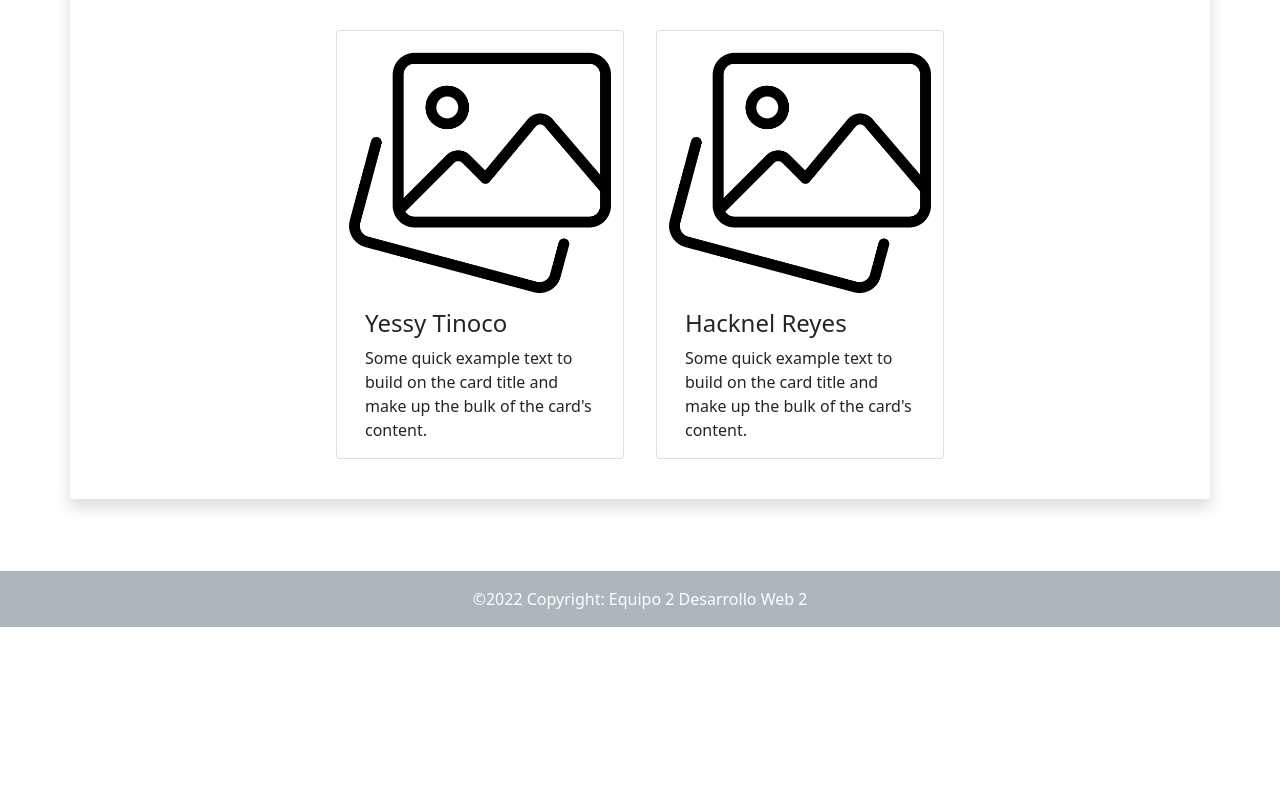
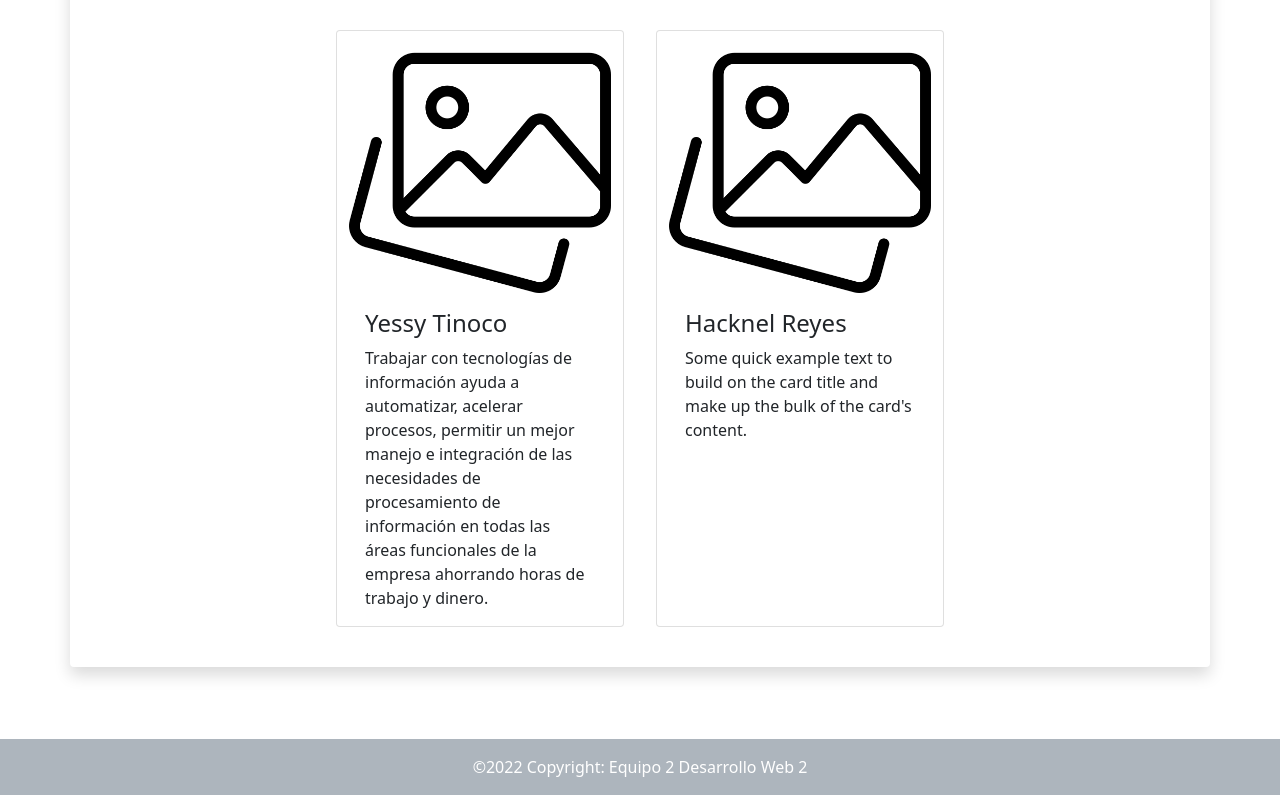
Before and after one commit to YessyTinoco/group2.github.io, a plain HTML site: page index.html in a window 1280 px wide. Shown: the part 3982-4777 px from the top of the page. Before the commit the page ends 4609 px from the top, so only its background shows below. Drawn offline with nearby package versions, Linux system fonts and the light colour scheme; files whose address does not match are found by name.

Commit message:
Opinión -- Yessy Tinoco

```diff
--- a/index.html
+++ b/index.html
@@ -223,10 +223,9 @@
 
                 <div class="card-body">
                     <h4>Yessy Tinoco</h4>
-                    <p class="card-text">Some quick example text to build on the card title and make up the bulk of
-                        the
-                        card's
-                        content.</p>
+                    <p class="card-text">Trabajar con tecnologías de información ayuda a automatizar, acelerar procesos, permitir un mejor manejo e
+                        integración de las necesidades de procesamiento de información en todas las áreas funcionales de la empresa ahorrando horas
+                        de trabajo y dinero.</p>
                 </div>
             </div>
             <div class="card m-3 hover-shadow" style="width: 18rem;">
```
